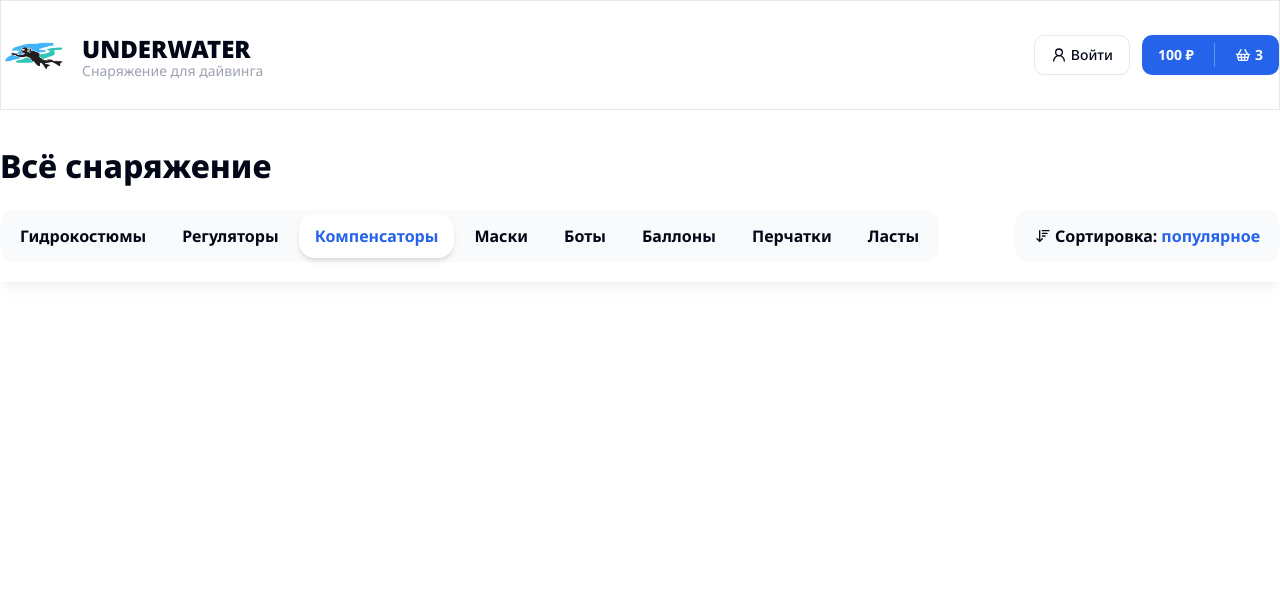
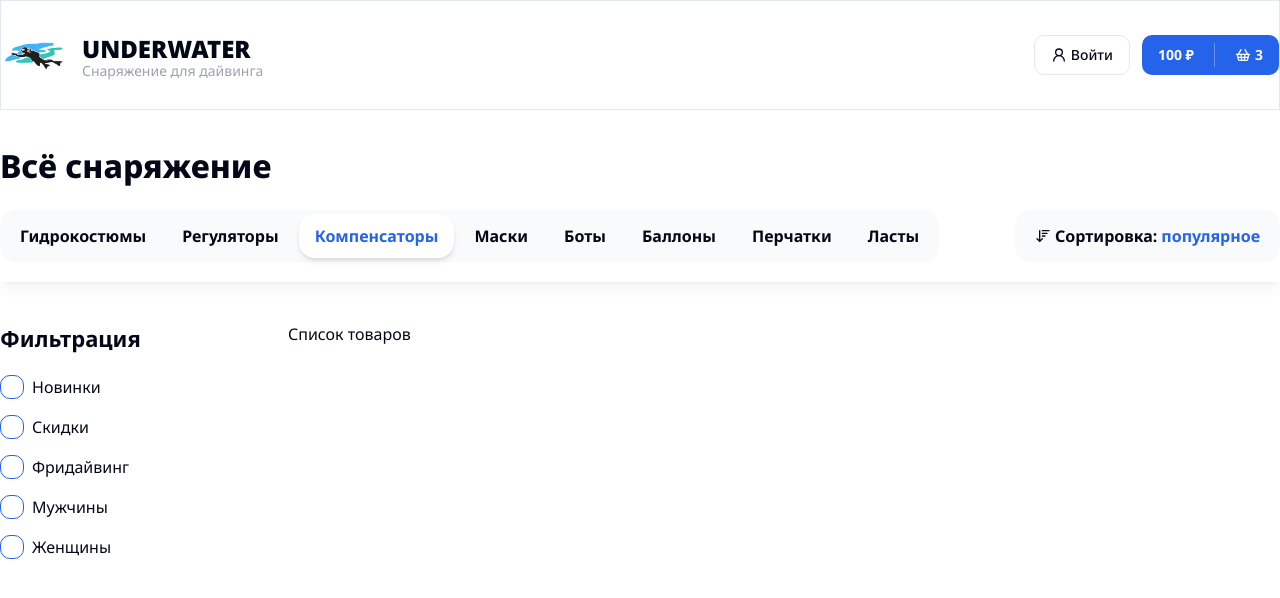
Before and after one commit to el-hombre0/diving-store, a Next.js app: page / in a window 1280 px wide. Shown: the top 598 px of the page. Built offline with nearby package versions, Linux system fonts and the light colour scheme.

Commit message:
Added UI basic filtering

```diff
--- a/app/page.tsx
+++ b/app/page.tsx
@@ -1,5 +1,5 @@
-import { Container, Title } from "@/components/shared";
-import { Topbar } from "@/components/shared/top-bar";
+import { Container, Title, Filters, FilterCheckbox } from "@/components/shared";
+import { TopBar } from "@/components/shared/top-bar";
 
 export default function Home() {
   return (
@@ -11,7 +11,20 @@ export default function Home() {
           className="font-extrabold"
         ></Title>
       </Container>
-      <Topbar />
+      <TopBar />
+      {/* Фильтрация + товары */}
+      <Container className="pb-14 mt-10">
+        <div className="flex gap-12">
+          <div className="w-60">
+            <Filters/>
+          </div>
+          <div className="flex-1">
+            <div className="flex">
+              Список товаров
+            </div>
+          </div>
+        </div>
+      </Container>
     </>
   );
 }
--- /dev/null
+++ b/components/shared/filter-checkbox.tsx
@@ -0,0 +1,26 @@
+import React from "react";
+import { Checkbox } from "../ui";
+
+interface FilterCheckboxProps {
+  text: string;
+  value: string;
+  endAdornment?: React.ReactNode;
+  onCheckedChange?: (checked: boolean) => void;
+  checked?: boolean;
+}
+
+export const FilterCheckbox: React.FC<FilterCheckboxProps> = ({
+  text,
+  value,
+  endAdornment,
+  onCheckedChange,
+  checked
+}) => {
+  return <div className='flex items-center space-x-2'>
+    <Checkbox checked={checked} value={value} onCheckedChange={onCheckedChange} className="rounded-md w-6 h-6" id={`checkbox-${String(value)}`}/>
+    <label htmlFor={`checkbox-${String(value)}`} className="leading-one cursor-pointer flex-1">
+      {text}
+    </label>
+    {endAdornment}
+  </div>;
+};
--- /dev/null
+++ b/components/shared/filters.tsx
@@ -0,0 +1,23 @@
+import { cn } from '@/lib/utils'
+import React from 'react'
+import { Title } from './title'
+import { FilterCheckbox } from './filter-checkbox'
+
+interface FiltersProps {
+  className?: string,
+}
+
+const filters = ['Новинки', 'Скидки', 'Фридайвинг', 'Мужчины', 'Женщины'];
+export const Filters: React.FC<FiltersProps> = ({ className }) => {
+  return (
+    <div className={cn('',className)}>
+     <Title size='sm' text='Фильтрация' className='font-bold mb-5'/>
+     <div className='flex flex-col gap-4'>
+      {filters.map((filter, index)=>
+        <FilterCheckbox text={filter} value={String(index)}/>
+      )}
+
+     </div>
+    </div>
+  )
+}
--- a/components/shared/index.ts
+++ b/components/shared/index.ts
@@ -3,3 +3,5 @@ export { Container } from "./container";
 export { Title } from "./title";
 export { Categories } from "./categories";
 export { SortPopup } from "./sort-popup";
+export { Filters } from "./filters";
+export { FilterCheckbox } from "./filter-checkbox";
--- a/components/shared/top-bar.tsx
+++ b/components/shared/top-bar.tsx
@@ -8,7 +8,7 @@ interface TopBarProps {
   className?: string;
 }
 
-export const Topbar: React.FC<TopBarProps> = ({ className }) => {
+export const TopBar: React.FC<TopBarProps> = ({ className }) => {
   return (
     <div
       className={cn(
```
